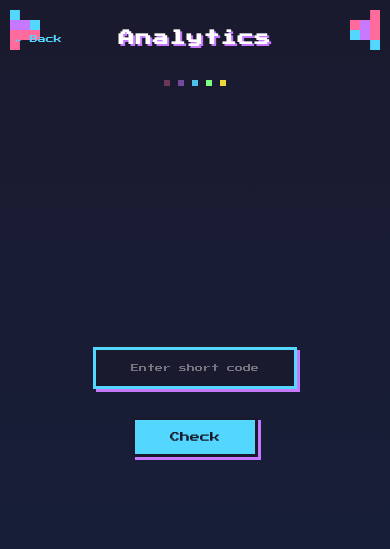
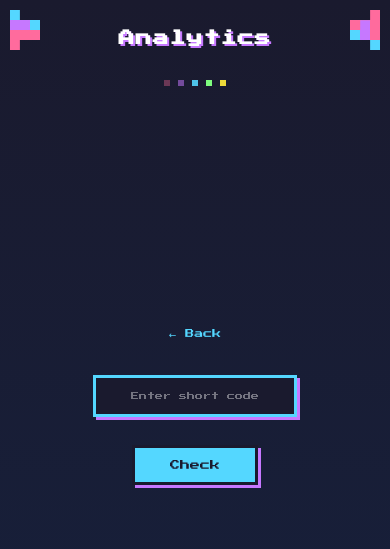
Before and after one commit to NiharKT12/Pixel-Link, a plain HTML site: page frontend/dashboard.html in a window 390 px wide. Drawn offline with Linux system fonts and the light colour scheme.

Commit message:
Improve mobile button spacing

```diff
--- a/frontend/dashboard.css
+++ b/frontend/dashboard.css
@@ -148,9 +148,12 @@
 /* Mobile */
 @media (max-width: 480px) {
     .back-link {
-        left: 15px;
-        top: 35px;
-        font-size: 8px;
+        position: static;
+        display: block;
+        margin-top: 30px;
+        margin-bottom: 15px;
+        font-size: 9px;
+        text-align: center;
     }
 
     #codeInput {
--- a/frontend/style.css
+++ b/frontend/style.css
@@ -368,8 +368,8 @@ body {
     .dashboard-link {
         position: static;
         display: block;
-        margin-top: 20px;
-        margin-bottom: -10px;
+        margin-top: 30px;
+        margin-bottom: 15px;
         font-size: 9px;
         text-align: center;
     }
```
